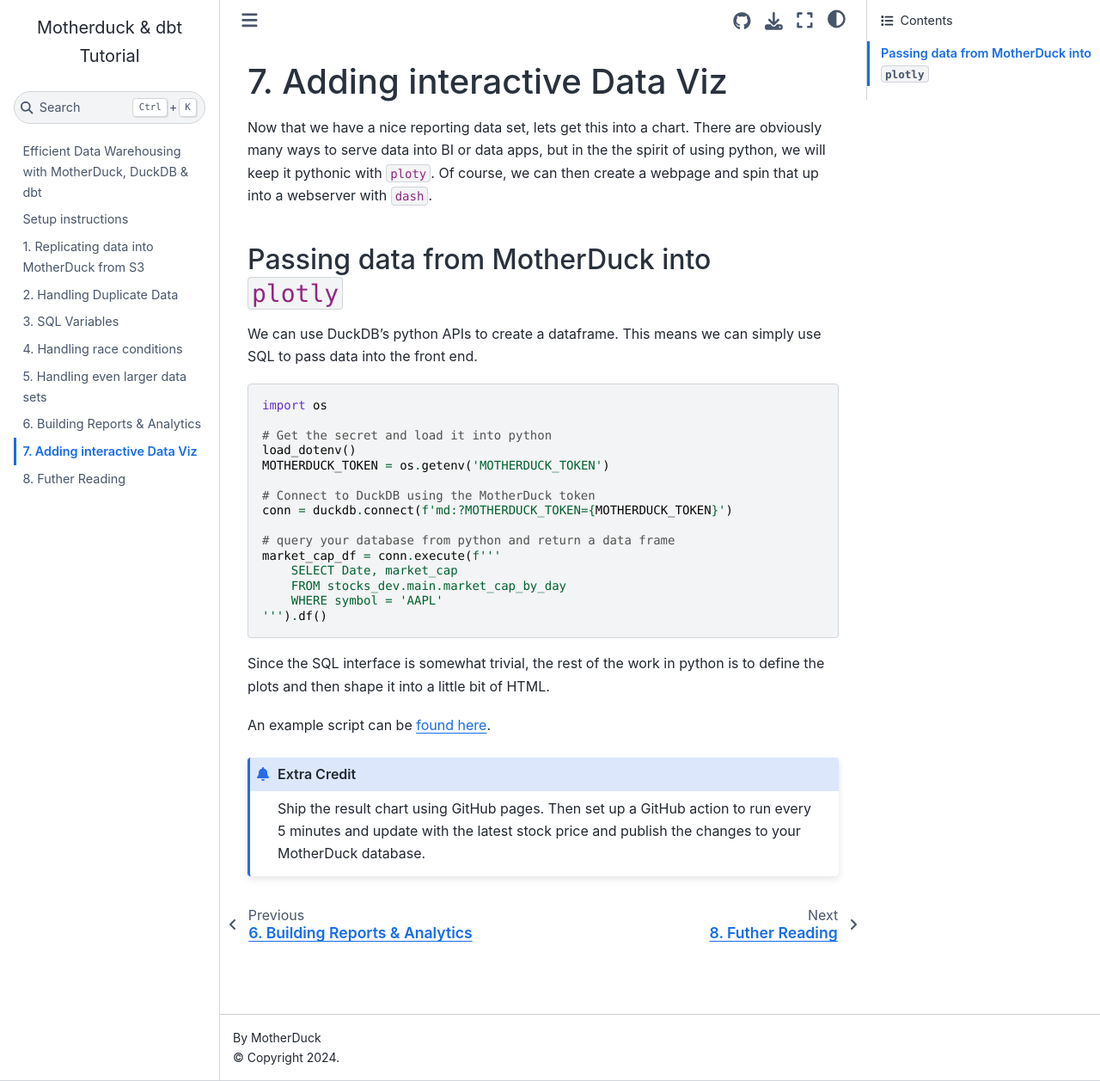
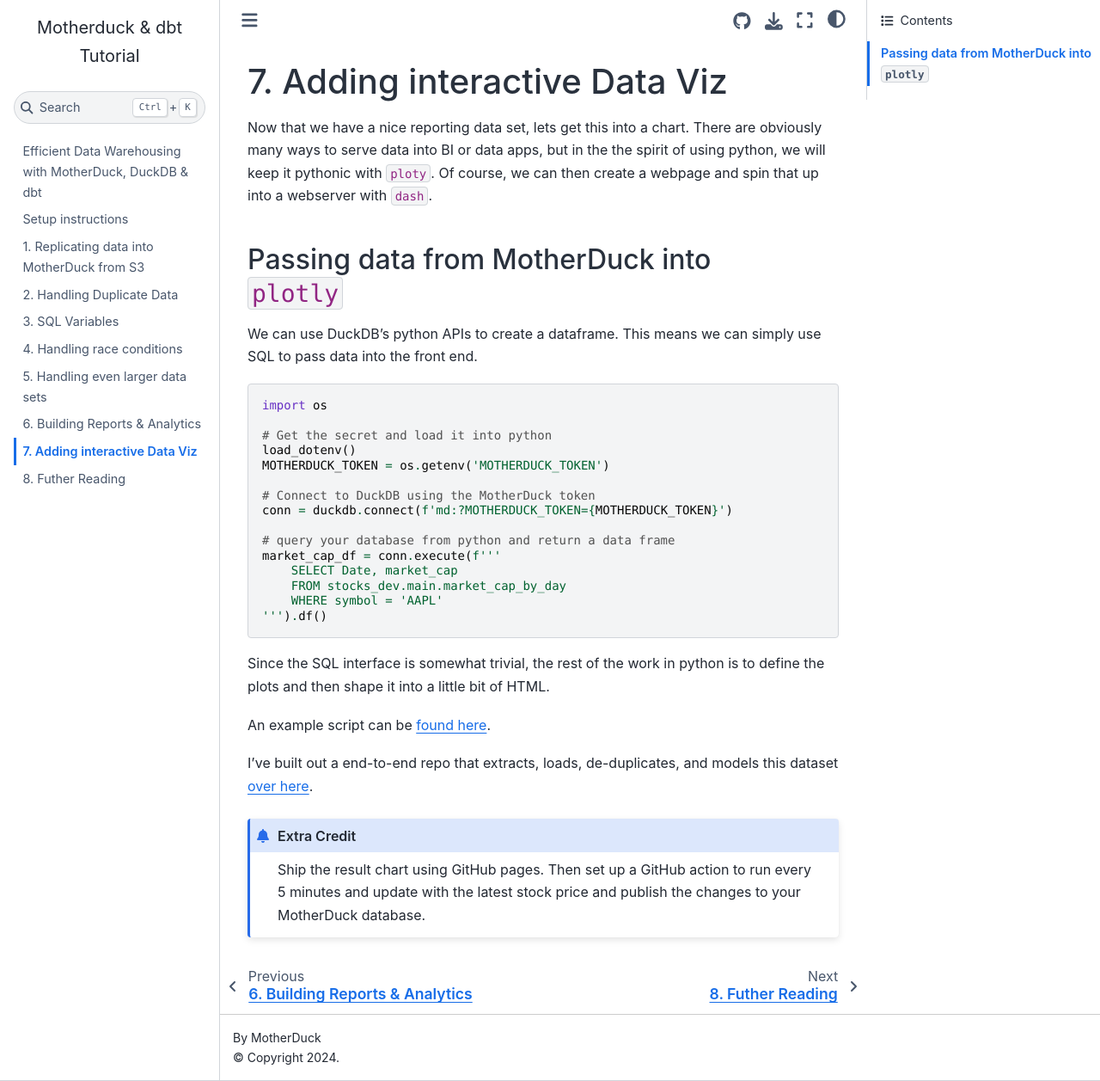
Before and after one commit to MotherDuck-Open-Source/dbt-tutorial, a Jupyter Book: the page built from 7_data-viz.md, in a window 1280 px wide and 1257 px high. Shown: the whole window at 86% size. Built offline with Jupyter Book 1.0.4 settings and Sphinx 7.4.7 and the Sphinx Book theme 1.1.4, drawn with Linux system fonts in a browser that asks for light colours.

Commit message:
add link to stocks repo

````diff
--- a/7_data-viz.md
+++ b/7_data-viz.md
@@ -42,6 +42,8 @@ Since the SQL interface is somewhat trivial, the rest of the work in python is t
 
 An example script can be [found here](https://github.com/matsonj/stocks/blob/main/viz/line_chart.py).
 
+I've built out a end-to-end repo that extracts, loads, de-duplicates, and models this dataset [over here](https://github.com/matsonj/stocks).
+
 ```{admonition} Extra Credit
 Ship the result chart using GitHub pages. Then set up a GitHub action to run every 5 minutes and update with the latest stock price and publish the changes to your MotherDuck database.
 ```
````
